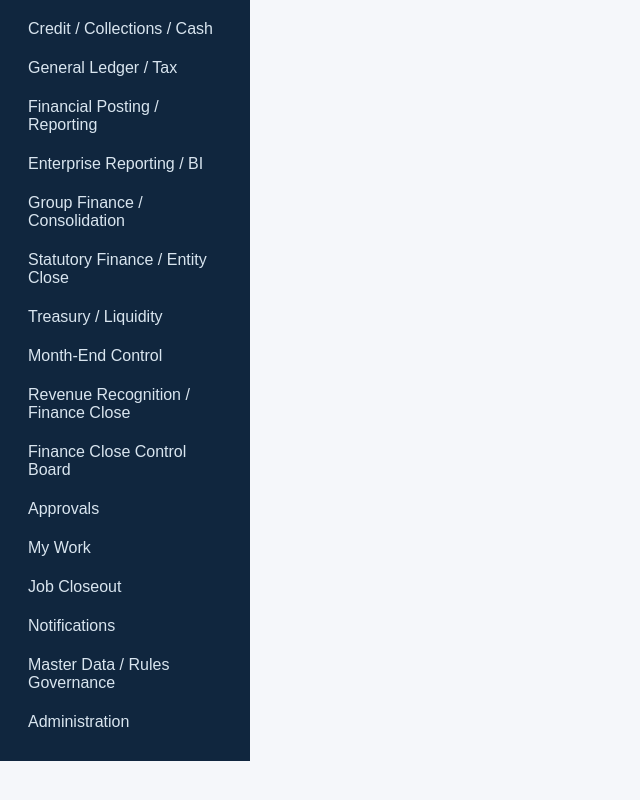
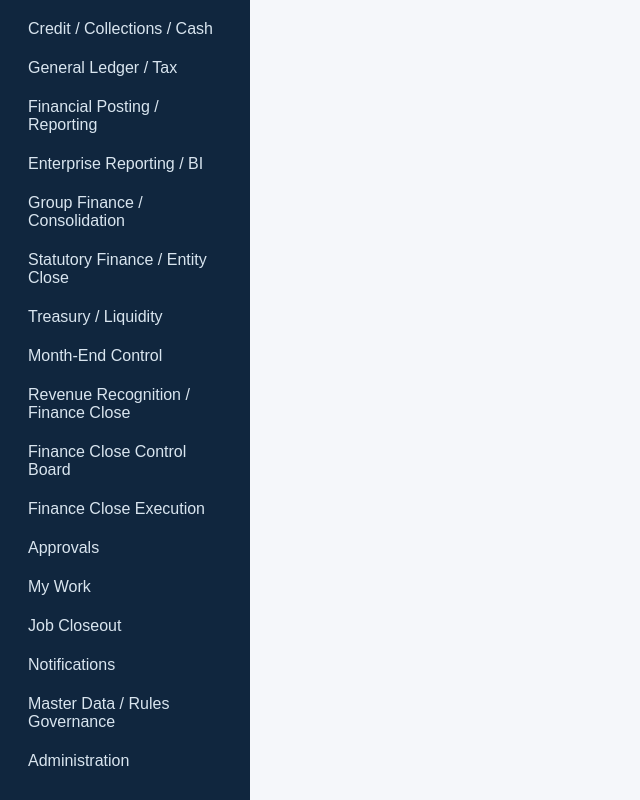
Before and after one commit to CFI21/ancline-global-erp1, a Next.js app in the folder apps/web/: page /rates in a window 1280 px wide. Shown: the part 1450-2250 px from the top of the page, without its empty margins (0-640 px from the left). Before the commit the page ends 2211 px from the top, so only its background shows below. Built offline with nearby package versions, Linux system fonts and the light colour scheme; no server answers; sample sign-in values are in the browser's storage.

Commit message:
Add finance close execution navigation

```diff
--- a/apps/web/components/WorkspaceShell.tsx
+++ b/apps/web/components/WorkspaceShell.tsx
@@ -47,6 +47,7 @@ const links=[
   ['/month-end','Month-End Control'],
   ['/revenue-close','Revenue Recognition / Finance Close'],
   ['/finance-close-control','Finance Close Control Board'],
+  ['/finance-close-execution','Finance Close Execution'],
   ['/approvals','Approvals'],
   ['/tasks','My Work'],
   ['/closeout','Job Closeout'],
```
